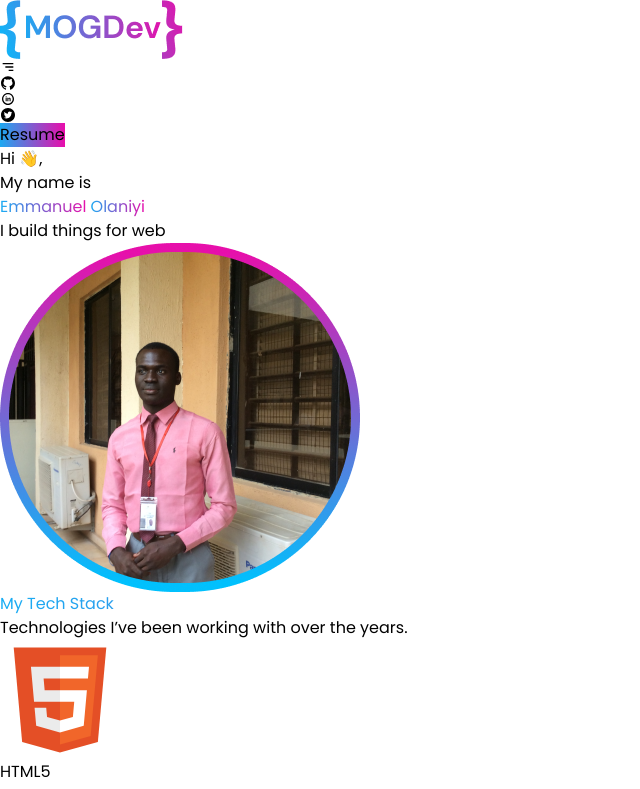
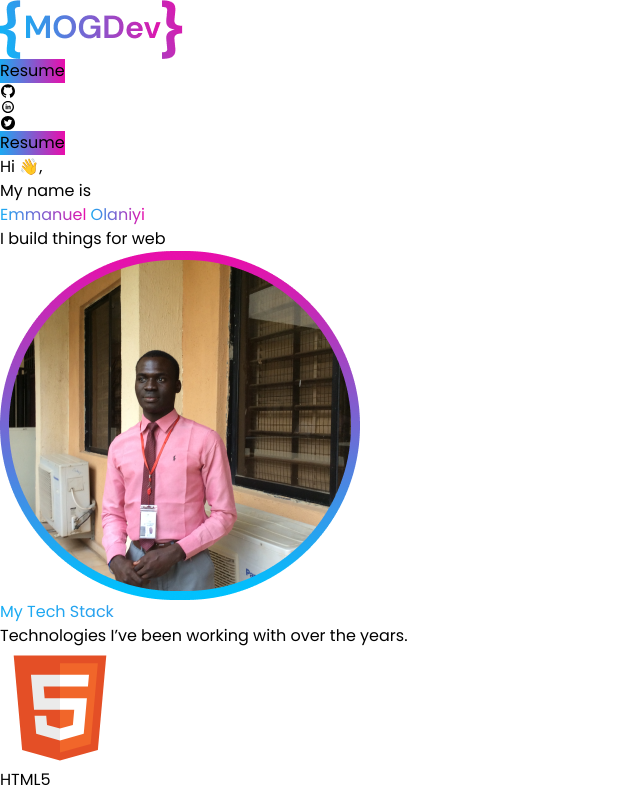
Before and after one commit to himarnoel/Portfolio, a React (Vite) app: page / in a window 1280 px wide. Shown: the top 789 px of the page, without its empty margins (0-640 px from the left). Built offline with nearby package versions, Linux system fonts and the light colour scheme.

Commit message:
removed deployment bug

```diff
--- a/src/Components/NavBar.tsx
+++ b/src/Components/NavBar.tsx
@@ -1,6 +1,6 @@
 import logo from "../assets/logo.png";
 import { AiFillGithub, AiFillTwitterCircle } from "react-icons/ai";
-import { BiMenuAltRight } from "react-icons/bi";
+
 import { TiSocialLinkedinCircular } from "react-icons/ti";
 
 const NavBar = () => {
@@ -13,9 +13,11 @@ const NavBar = () => {
           alt=""
           className="object-contain w-[6rem] md:w-[10rem] lg:w-[7rem]"
         />
-        <div className="">
-          <BiMenuAltRight className="text-4xl md:text-6xl lg:hidden" />
-        </div>
+
+        <button className="px-8 rounded py-2 btn text-white lg:hidden">
+          Resume
+        </button>
+
         <div className="hidden lg:flex gap-x-4  items-center font-medium text-[#666666] ">
           <AiFillGithub className="text-3xl" />
           <TiSocialLinkedinCircular className="text-3xl" />
--- a/src/Components/Tabs/Projects.tsx
+++ b/src/Components/Tabs/Projects.tsx
@@ -1,5 +1,5 @@
 import useTab from "./useTab";
-import Tabs from "./Tabs";
+// import Tabs from "./Tabs";
 import WebApplication from "./TabFiles/WebApplication";
 import Articles from "./TabFiles/Articles";
 import LandingPages from "./TabFiles/LandingPages";
```
